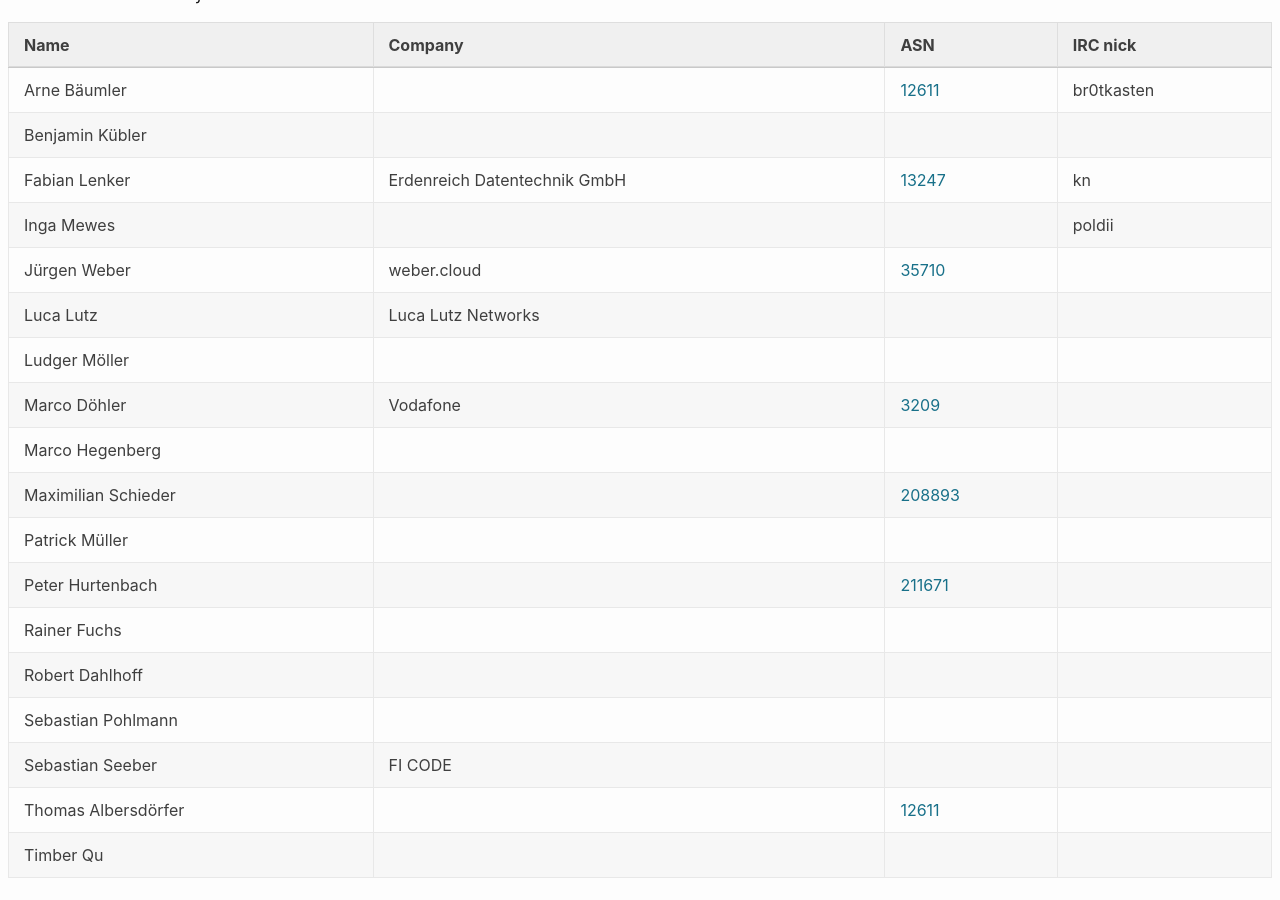
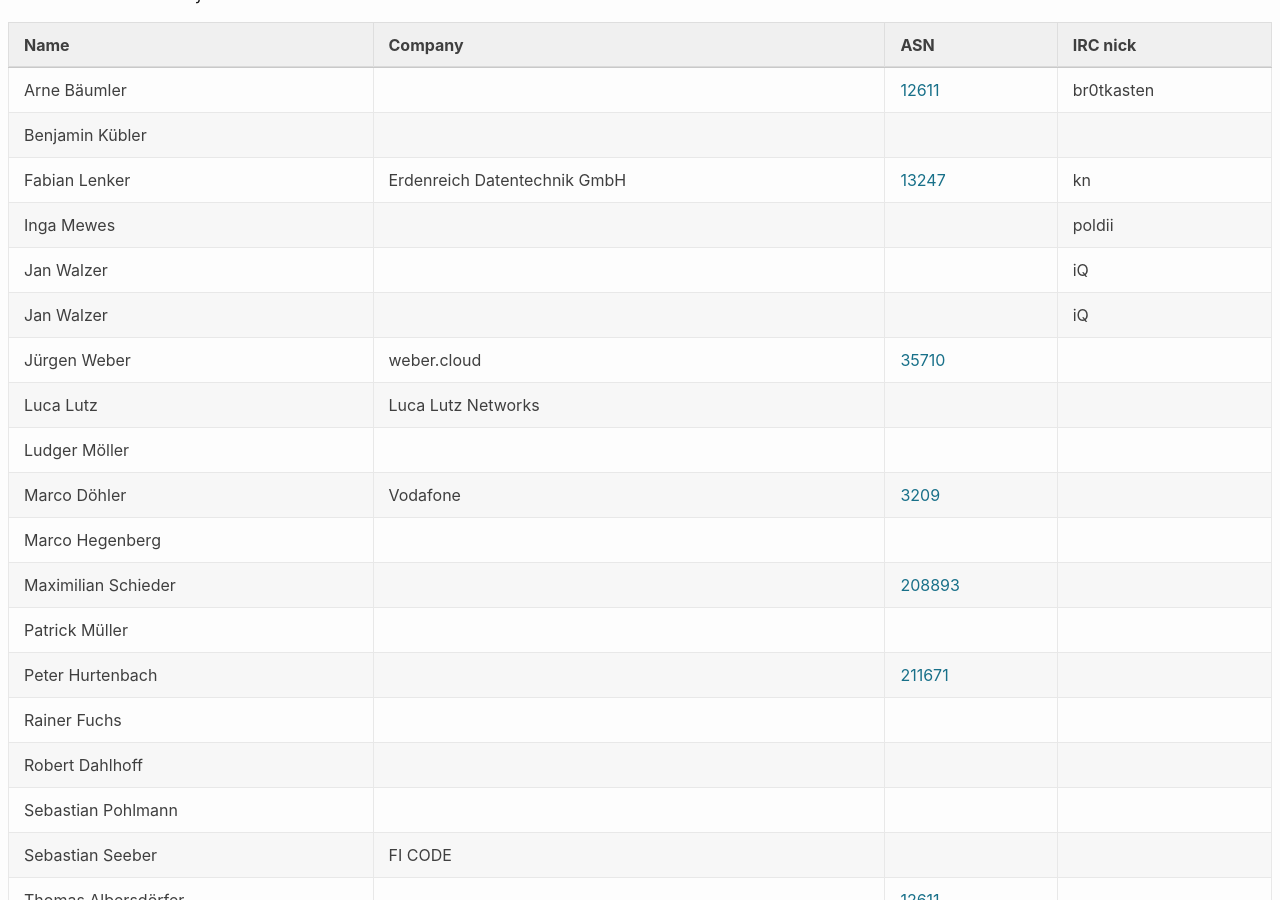
Before and after one commit to denog/pretix-attendeelist, a Jekyll site: the page built from denog15/index.md, in a window 1280 px wide and 900 px high, scrolled down 8709 px. Built offline with Jekyll 4.4.1, drawn with Linux system fonts in a browser that asks for light colours.

Commit message:
Latest data: Wed Sep  6 08:10:53 UTC 2023

```diff
--- a/_data/attendees_denog15_online.json
+++ b/_data/attendees_denog15_online.json
@@ -21,6 +21,18 @@
     "name": "Inga Mewes",
     "company": null,
     "irc": "poldii",
+    "asn": null
+  },
+  {
+    "name": "Jan Walzer",
+    "company": null,
+    "irc": "iQ",
+    "asn": null
+  },
+  {
+    "name": "Jan Walzer",
+    "company": null,
+    "irc": "iQ",
     "asn": null
   },
   {
```
